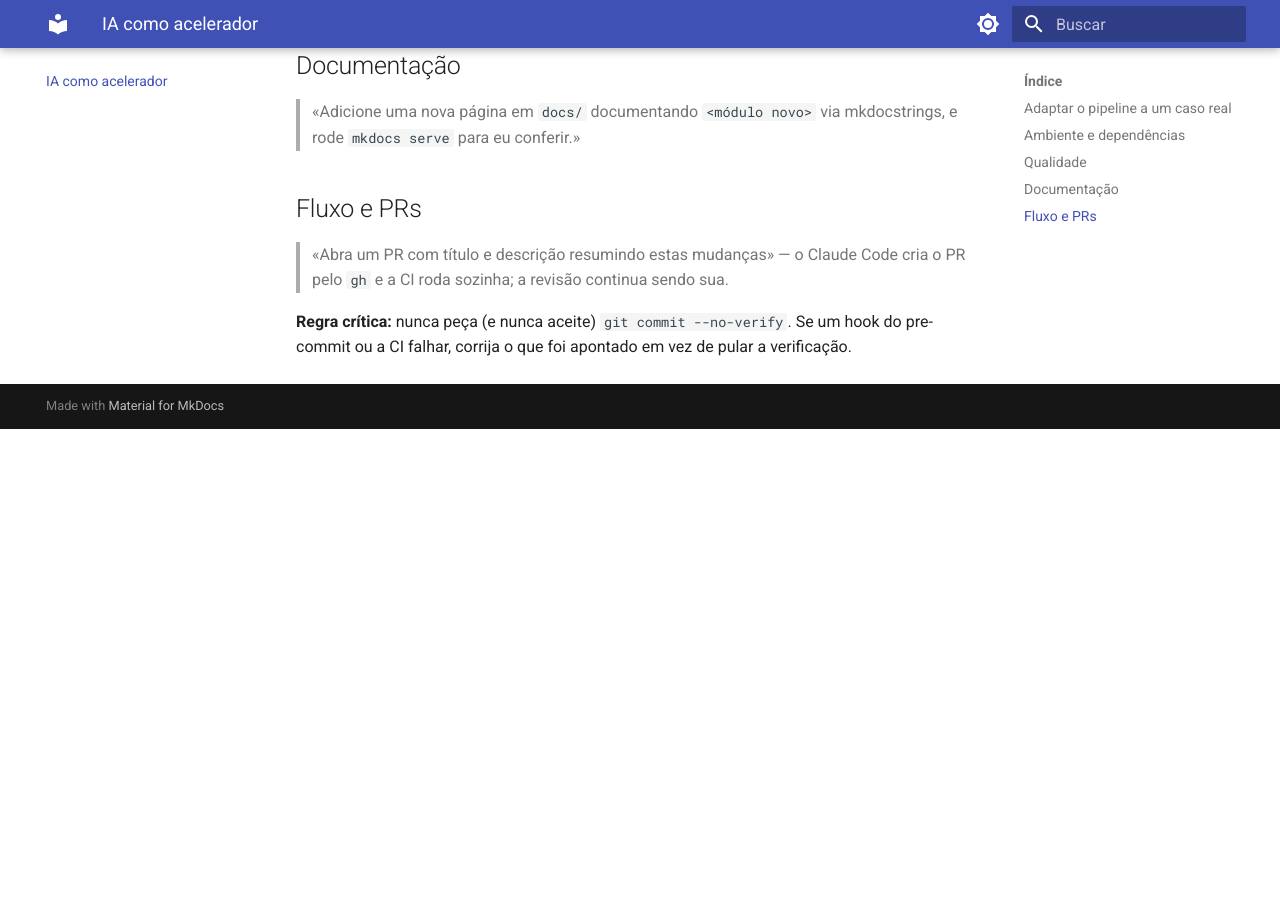
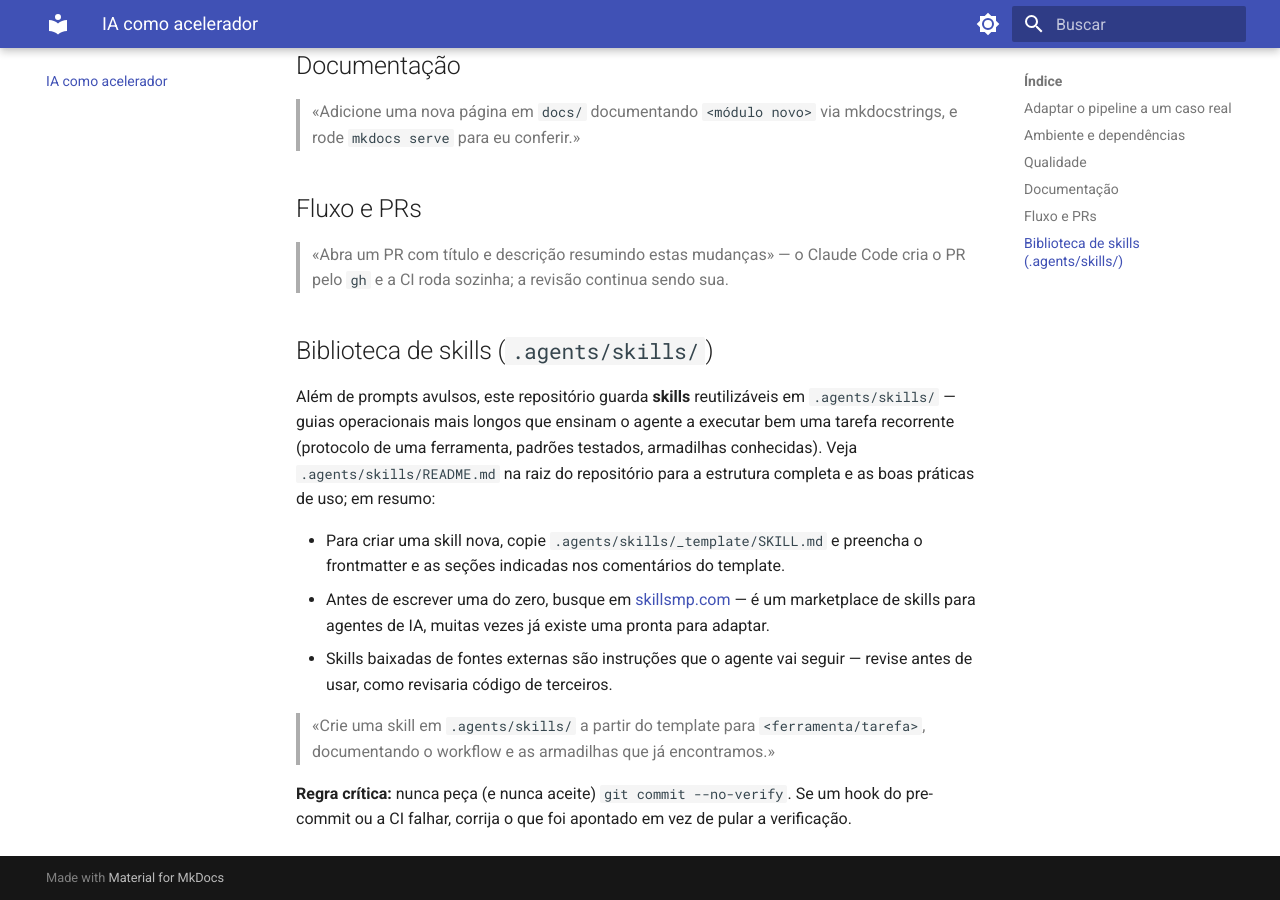
Before and after one commit to filipimr/Data-Project-Starter-Kit, an MkDocs documentation site: the page built from docs/ia-como-acelerador.md, in a window 1280 px wide and 900 px high, scrolled down 1084 px. Built offline with MkDocs 1.6.1 and Material for MkDocs 9.7.7, drawn with Linux system fonts in a browser that asks for light colours; before the commit the page ends 1513 px from its top, so only the background shows below that.

Commit message:
feat: biblioteca de skills em .agents/skills/, remove skills de Power BI
Remove .agents/skills/pbi/ (powerbi-mcp e powerbi-modeling) — específico
demais para um template genérico de projetos de dados.

Adiciona .agents/skills/_template/SKILL.md, um template comentado
baseado no padrão real das skills removidas (frontmatter com
description orientada a gatilho, Quando Usar, Workflow, Referência
Rápida, Armadilhas, Checklist), e .agents/skills/README.md explicando
a estrutura, como criar uma skill nova, o link para
https://skillsmp.com/ (marketplace de skills) e boas práticas de uso
(uma responsabilidade por skill, description como gatilho, portabilidade,
revisar skills de terceiros antes de usar, versionar com o código).

Referencia a biblioteca em CLAUDE.md, README.md e
docs/ia-como-acelerador.md, e atualiza as árvores de pasta em
docs/estrutura.md e README.md para incluir .agents/skills/.

```diff
--- a/docs/ia-como-acelerador.md
+++ b/docs/ia-como-acelerador.md
@@ -53,6 +53,27 @@ diagnóstico, `CLAUDE.md` e migração incremental por PR.
 > Code cria o PR pelo `gh` e a CI roda sozinha; a revisão continua sendo
 > sua.
 
+## Biblioteca de skills (`.agents/skills/`)
+
+Além de prompts avulsos, este repositório guarda **skills** reutilizáveis
+em `.agents/skills/` — guias operacionais mais longos que ensinam o agente
+a executar bem uma tarefa recorrente (protocolo de uma ferramenta, padrões
+testados, armadilhas conhecidas). Veja `.agents/skills/README.md` na raiz
+do repositório para a estrutura completa e as boas práticas de uso; em
+resumo:
+
+- Para criar uma skill nova, copie `.agents/skills/_template/SKILL.md` e
+  preencha o frontmatter e as seções indicadas nos comentários do template.
+- Antes de escrever uma do zero, busque em
+  [skillsmp.com](https://skillsmp.com/) — é um marketplace de skills para
+  agentes de IA, muitas vezes já existe uma pronta para adaptar.
+- Skills baixadas de fontes externas são instruções que o agente vai
+  seguir — revise antes de usar, como revisaria código de terceiros.
+
+> «Crie uma skill em `.agents/skills/` a partir do template para
+> `<ferramenta/tarefa>`, documentando o workflow e as armadilhas que já
+> encontramos.»
+
 **Regra crítica:** nunca peça (e nunca aceite) `git commit --no-verify`. Se
 um hook do pre-commit ou a CI falhar, corrija o que foi apontado em vez de
 pular a verificação.
```
Also changed, not shown: .agents/skills/README.md (added, +65 -0 lines), .agents/skills/_template/SKILL.md (added, +97 -0 lines), CLAUDE.md (+5 -0 lines), README.md (+9 -0 lines), docs/estrutura.md (+9 -0 lines).
